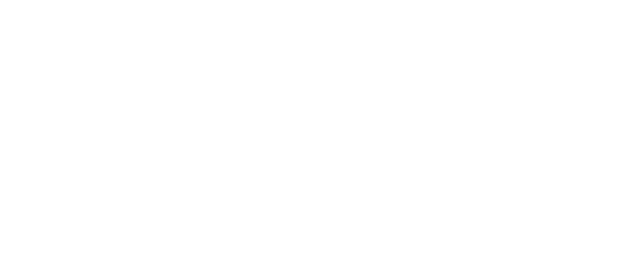
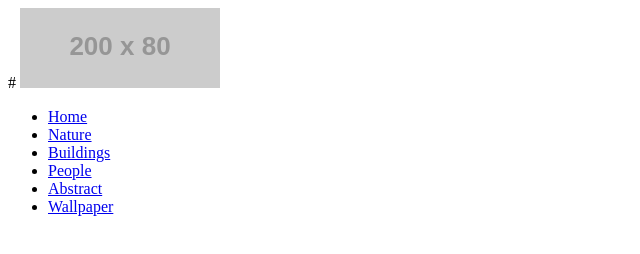
Before and after one commit to kadiroff1707/demo-photo-gallery, a plain HTML site: page index.html in a window 1280 px wide. Shown: the whole page, without its empty margins (0-640 px from the left). Drawn offline with Linux system fonts and the light colour scheme; placeholder pictures from the web are drawn by us.

Commit message:
Add siti-header

```diff
--- a/index.html
+++ b/index.html
@@ -8,5 +8,24 @@
 </head>
 <body>
 
+  <!-- SITI HEADER -->
+  <header>#
+<a href="#">
+  <img src="https:via.placeholder.com/200/80" alt="Placeholder Logo"
+  width="200" height="80">
+</a>
+
+<nav>
+  <ul>
+    <li><a href="index.html">Home</a></li>
+    <li><a href="index.html">Nature</a></li>
+    <li><a href="index.html">Buildings</a></li>
+    <li><a href="index.html">People</a></li>
+    <li><a href="index.html">Abstract</a></li>
+    <li><a href="index.html">Wallpaper</a></li>
+  </ul>
+</nav>
+
+  </header>
 </body>
 </html>
```
